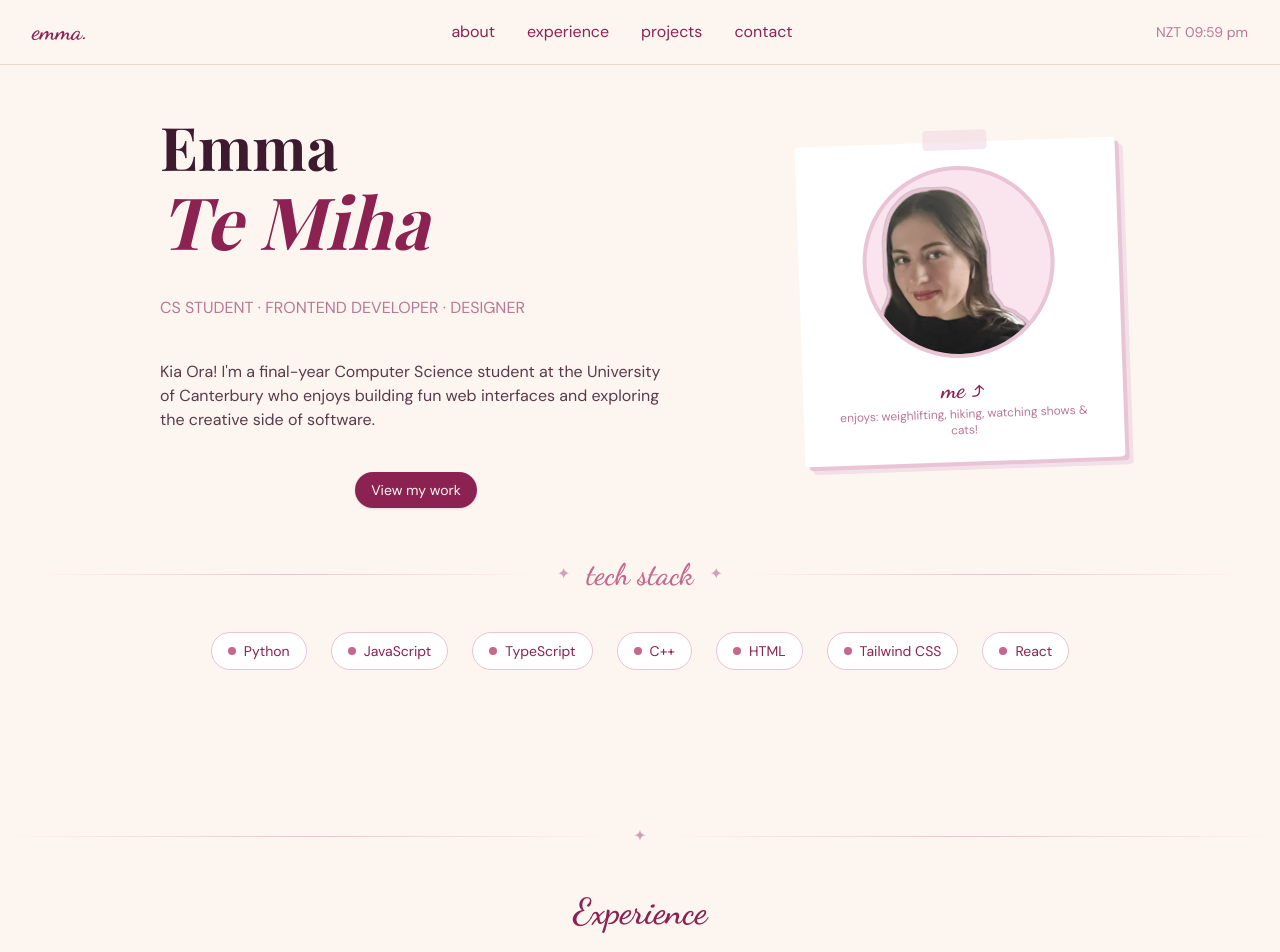
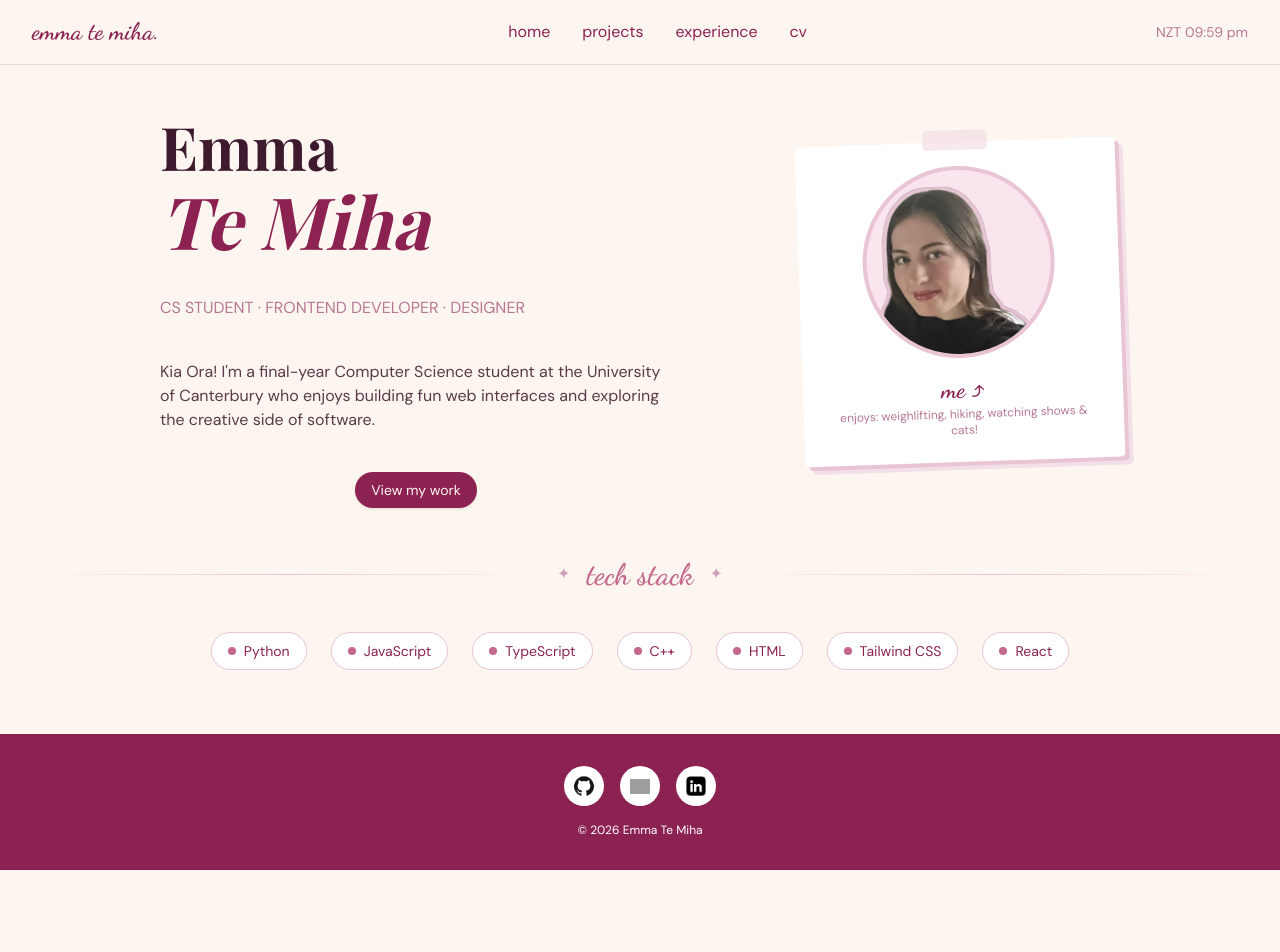
Before and after one commit to emmatemiha/emma-portfolio, a React (Vite) app: page / in a window 1280 px wide. Shown: the top 952 px of the page. After the commit the page ends 870 px from the top, so only its background shows below. Built offline with nearby package versions, Linux system fonts and the light colour scheme; grey boxes are pictures that could not be loaded; a web font is replaced by a local one.

Commit message:
changed page layout and added footer to each page

```diff
--- a/package.json
+++ b/package.json
@@ -13,7 +13,8 @@
   },
   "dependencies": {
     "react": "^19.2.6",
-    "react-dom": "^19.2.6"
+    "react-dom": "^19.2.6",
+    "react-router-dom": "^7.18.1"
   },
   "devDependencies": {
     "@eslint/js": "^10.0.1",
--- a/src/App.tsx
+++ b/src/App.tsx
@@ -1,28 +1,19 @@
+import { HashRouter, Routes, Route } from 'react-router-dom'
 import Navbar from './components/Navbar'
 import Home from './components/Home'
 import Experience from './components/Experience'
 import Projects from './components/Project'
-import Contact from './components/Contact'
 
 function App() {
   return (
-    <div className="bg-page text-summary min-h-screen">
+    <HashRouter>
       <Navbar />
-      <main>
-        <section id="about">
-          <Home />
-        </section>
-        <section id="experience">
-          <Experience />
-        </section>
-        <section id="projects">
-          <Projects />
-        </section>
-        <section id="contact">
-          <Contact />
-        </section>
-      </main>
-    </div>
+      <Routes>
+        <Route path="/" element={<Home />} />
+        <Route path="/experience" element={<Experience />} />
+        <Route path="/projects" element={<Projects />} />
+      </Routes>
+    </HashRouter>
   );
 }
 
--- a/src/components/Experience.tsx
+++ b/src/components/Experience.tsx
@@ -1,4 +1,5 @@
 import { experiences } from '../data/experience'
+import Footer from './Footer'
 
 export default function Experience() {
     return (
@@ -69,6 +70,7 @@ export default function Experience() {
                     })}
                 </div>
             </div>
+            <Footer />
         </div>
     )
 }
--- a/src/components/Footer.tsx
+++ b/src/components/Footer.tsx
@@ -4,22 +4,22 @@ import mailIcon from "../assets/icons/mail.svg";
 
 export default function Footer() {
   return (
-    <footer className="border-t border-accent-border px-8 py-8 mt-16">
+    <footer className="bg-lastname px-8 py-8 mt-16">
       <div className="flex justify-center gap-4 mb-4">
         <a href="https://github.com/emmatemiha" target="_blank" rel="noopener noreferrer"
-          className="flex items-center justify-center w-10 h-10 bg-white border border-accent-border rounded-full hover:scale-110 hover:bg-accent/40 transition-all duration-300 transform-gpu">
+          className="flex items-center justify-center w-10 h-10 bg-white rounded-full hover:scale-110  transition-all duration-300 transform-gpu">
           <img src={githubIcon} alt="Github" className="w-5 h-5 object-contain" />
         </a>
         <a href="mailto:emmatemiha@gmail.com"
-          className="flex items-center justify-center w-10 h-10 bg-white border border-accent-border rounded-full hover:scale-110 hover:bg-accent/40 transition-all duration-300 transform-gpu">
+          className="flex items-center justify-center w-10 h-10 bg-white rounded-full hover:scale-110 transition-all duration-300 transform-gpu">
           <img src={mailIcon} alt="Mail" className="w-5 h-5 object-contain" />
         </a>
         <a href="https://linkedin.com/in/emmatemiha" target="_blank" rel="noopener noreferrer"
-          className="flex items-center justify-center w-10 h-10 bg-white border border-accent-border rounded-full hover:scale-110 hover:bg-accent/40 transition-all duration-300 transform-gpu">
+          className="flex items-center justify-center w-10 h-10 bg-white rounded-full hover:scale-110 transition-all duration-300 transform-gpu">
           <img src={linkedinIcon} alt="Linkedin" className="w-5 h-5 object-contain" />
         </a>
       </div>
-      <p className="text-center text-xs text-roles">
+      <p className="text-center text-xs text-white">
         © {new Date().getFullYear()} Emma Te Miha
       </p>
     </footer>
--- a/src/components/Home.tsx
+++ b/src/components/Home.tsx
@@ -1,4 +1,5 @@
-import emmaImage from "../assets/images/me.png";
+import emmaImage from "../assets/images/me.png"
+import Footer from './Footer'
 
 export default function Home() {
     return (
@@ -63,6 +64,7 @@ export default function Home() {
                     ))}
                 </div>
             </div>
+            <Footer />
         </div>
     )
 }
--- a/src/components/Navbar.tsx
+++ b/src/components/Navbar.tsx
@@ -1,14 +1,11 @@
-import React, { useState, useEffect } from 'react'
-
-const links = ['about', 'experience', 'projects', 'contact']
+import { useState, useEffect } from 'react'
+import { Link } from 'react-router-dom'
 
 export default function Navbar() {
   const [time, setTime] = useState(new Date());
 
   useEffect(() => {
-    const timerId = setInterval(() => {
-      setTime(new Date());
-    }, 1000);
+    const timerId = setInterval(() => setTime(new Date()), 1000);
     return () => clearInterval(timerId);
   }, []);
 
@@ -19,26 +16,15 @@ export default function Navbar() {
     hour12: true,
   });
 
-  const handleClick = (e: React.MouseEvent<HTMLAnchorElement>, id: string) => {
-    e.preventDefault()
-    document.getElementById(id)?.scrollIntoView({ behavior: 'smooth' })
-  }
-
   return (
     <nav className="fixed top-0 left-0 right-0 z-50 bg-page border-b border-navbar-line px-8 py-4 flex justify-center md:justify-between items-center">
-      <div className="text-lastname font-script text-2xl hidden md:block">emma.</div>
-      <ul className="flex gap-8 text-navbar-text flex justify-center items-center">
-        {links.map(link => (
-          <li key={link}>
-            <a
-              href={`#${link}`}
-              onClick={(e) => handleClick(e, link)}
-              className="text-navbar-text hover:text-firstname transition-colors duration-200"
-            >
-              {link}
-            </a>
-          </li>
-        ))}
+      <Link to="/" className="hidden md:block text-lastname font-script text-2xl">emma te miha.</Link>
+
+      <ul className="flex gap-4 md:gap-8 justify-center items-center">
+        <li><Link to="/" className="text-navbar-text hover:text-firstname transition-colors duration-200 text-md">home</Link></li>
+        <li><Link to="/projects" className="text-navbar-text hover:text-firstname transition-colors duration-200 text-md">projects</Link></li>
+        <li><Link to="/experience" className="text-navbar-text hover:text-firstname transition-colors duration-200 text-md">experience</Link></li>
+        <li><a href="/emma-cv.pdf" target="_blank" rel="noopener noreferrer" className="text-navbar-text hover:text-firstname transition-colors duration-200 text-md">cv</a></li>
       </ul>
 
       <div className="text-roles text-right text-sm hidden md:block">
--- a/src/components/Project.tsx
+++ b/src/components/Project.tsx
@@ -1,5 +1,6 @@
 import { projects } from "../data/project"
 import { useState } from 'react'
+import Footer from './Footer'
 
 export default function Projects() {
     const [selectedImage, setSelectedImage] = useState<string | null>(null)
@@ -69,7 +70,7 @@ export default function Projects() {
                     />
                 </div>
             )}
-
+            <Footer />
         </div>
     )
 }
```
Also changed, not shown: 1 other file (tests, documents, lock files or other folders).
